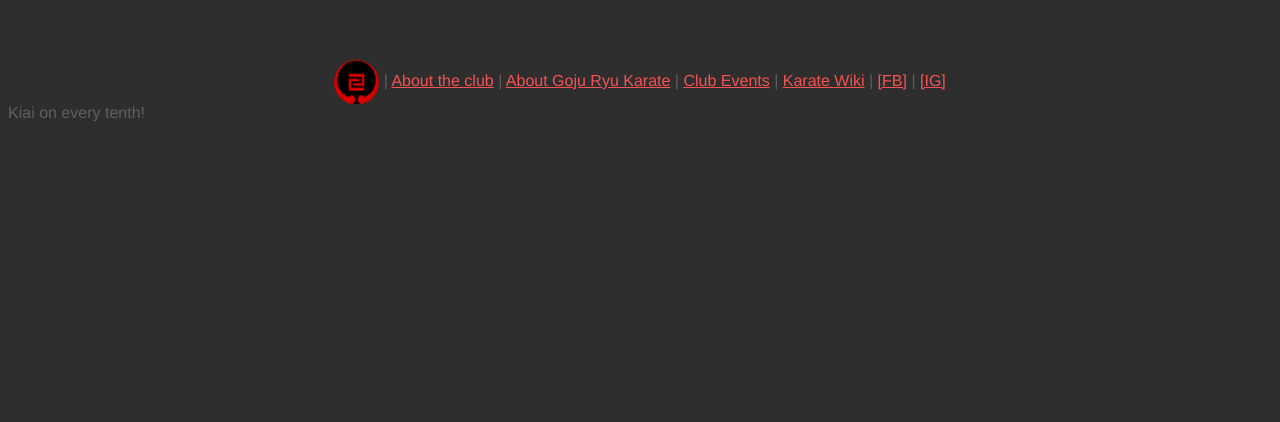
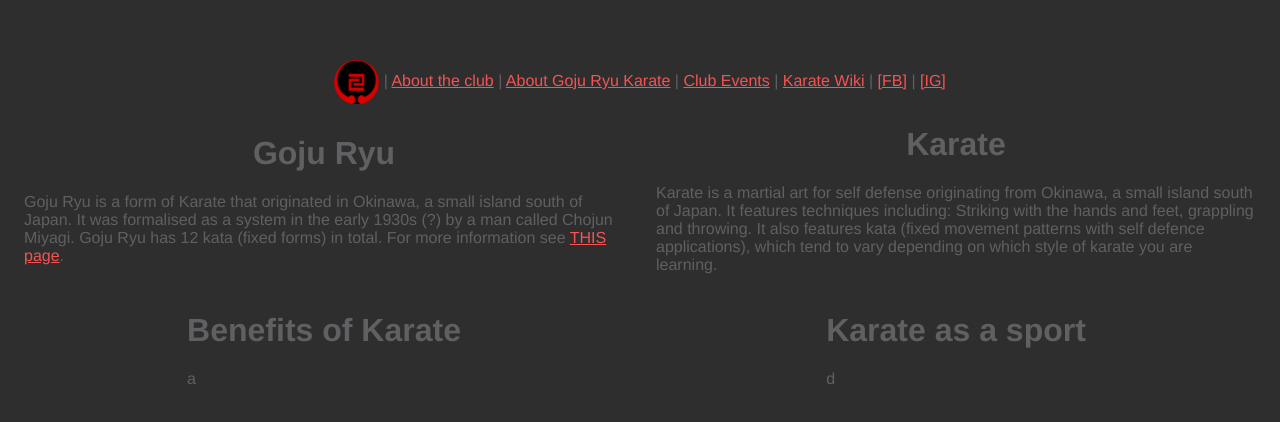
Before and after one commit to matt-auckland/uoa-karate, a Vue app: page /#/goju-ryu in a window 1280 px wide. Shown: the top 422 px of the page. Built offline with nearby package versions, Linux system fonts and the light colour scheme.

Commit message:
updated todo list. added some info to about karate page. improed styling of 'people' on the about the club page

```diff
--- a/src/components/Person.vue
+++ b/src/components/Person.vue
@@ -25,26 +25,32 @@ export default {
   justify-items: center;
   align-items: center;
   margin: 10px;
+  text-align: center;
 }
+
 img {
   width: 80px;
   height: 80px;
   border-radius: 60px;
   background-color: #fff;
+  margin-bottom: 10px;
 }
 
 .name {
   color: var(--tuatara-lighter);
   font-size: 20px;
+  margin-bottom: 5px;
 }
 
 .position {
   color: var(--tuatara-light);
   font-size: 18px;
+  margin-bottom: 5px;
 }
 
 .bio {
   color: var(--tuatara-light);
   font-size: 15px;
+  margin-bottom: 5px;
 }
 </style>
--- a/src/components/ToDo.vue
+++ b/src/components/ToDo.vue
@@ -2,16 +2,17 @@
   <div class="hello">
     <h2>To Do:</h2>
     <ul>
-      <li class="done">Pick a colour scheme</li>
-      <li class="done">implement colour scheme</li>
-      <li class="">Complete home page</li>
-      <li class="">Complete events page</li>
-      <li class="">Complete karate page</li>
-      <li class="">Add page for instructors and exec</li>
-      <li class="">Add icons for FB and IG</li>
-      <li class="done">Add a logo</li>
-      <li class="done">Add map</li>
-      <li class="">Add contact form</li>
+      <li class="done">Pick a colour scheme 🌈</li>
+      <li class="done">implement colour scheme 🖌</li>
+      <li class="">Complete home page 🏠</li>
+      <li class="">Complete events page 👯‍♂️</li>
+      <li class="">Complete karate page 🥋</li>
+      <li class="">Add page for instructors and exec 🧘</li>
+      <li class="">Add icons for FB and IG 🤳</li>
+      <li class="done">Add a logo 🎨</li>
+      <li class="done">Add map 🗺️</li>
+      <li class="">Add contact form 💌</li>
+      <li class="">Add gallery 🖼️</li>
     </ul>
   </div>
 </template>
--- a/src/views/About.vue
+++ b/src/views/About.vue
@@ -39,7 +39,7 @@ export default {
         {
           name: 'Tom Davies',
           pic: '',
-          position: '',
+          position: 'Intructor',
           bio: 'Tom Sensei holds a third degree black belt in Goju Ryu, second degree black belt in Yoshukai Karate and first degree black belts in Zen Do Kai Karate Kickboxing and Shin Do Kempo.',
         },
         {
@@ -60,61 +60,61 @@ export default {
           name: 'Mathew Paul',
           pic: '',
           position: 'Social Director',
-          bio: '',
+          bio: 'Holds a 2nd Kyu in Goju Ryu',
         },
         {
           name: 'Wendy Yao',
           pic: '',
           position: 'Vice President',
-          bio: '',
+          bio: 'Holds a _th Kyu in Goju Ryu',
         },
         {
           name: 'Jane Yang',
           pic: '',
           position: 'Secretary',
-          bio: '',
+          bio: 'Holds a _th Kyu in Goju Ryu',
         },
         {
           name: 'Marcus Hong',
           pic: '',
           position: 'Health & Safety Officer',
-          bio: '',
+          bio: 'Holds a 2nd Kyu in Goju Ryu',
         },
         {
           name: 'Rimal Prasad',
           pic: '',
           position: 'Financial Officer',
-          bio: '',
+          bio: 'Holds a _th Kyu in Goju Ryu',
         },
         {
           name: 'Abhishek Makker',
           pic: '',
           position: 'Social Director',
-          bio: '',
+          bio: 'Holds a _th Kyu in Goju Ryu',
         },
         {
           name: 'Zehra Hamid',
           pic: '',
           position: 'Financial Officer',
-          bio: '',
+          bio: 'Holds a _th Kyu in Goju Ryu',
         },
         {
           name: 'Vera Meng',
           pic: '',
           position: 'Vice President',
-          bio: '',
+          bio: 'Holds a _th Kyu in Goju Ryu',
         },
         {
           name: 'Emma Huang O\'Keefe',
           pic: '',
           position: 'President',
-          bio: '',
+          bio: 'Holds a _th Kyu in Goju Ryu',
         },
         {
           name: 'Jessica Cee',
           pic: '',
           position: 'Health & Safety Officer',
-          bio: '',
+          bio: 'Holds a _th Kyu in Goju Ryu',
         },
       ],
     }
--- a/src/views/Karate.vue
+++ b/src/views/Karate.vue
@@ -1,13 +1,42 @@
 <template>
-  <div class="home">
-    Kiai on every tenth!
+  <div class="container">
+    <div>
+    <h1>Goju Ryu</h1>
+    <p>
+      Goju Ryu is a form of Karate that originated in Okinawa, a small island south of Japan.
+      It was formalised as a system in the early 1930s (?) by a man called Chojun Miyagi.
+      Goju Ryu has 12 kata (fixed forms) in total. For more information see <a href="">THIS page</a>.
+    </p>
+    </div>
+<div>
+
+    <h1>Karate</h1>
+    <p>
+      Karate is a martial art for self defense originating from Okinawa, a small island south of Japan. It features techniques including: Striking with the hands and feet, grappling and throwing.
+      It also features kata (fixed movement patterns with self defence applications), which tend to vary depending on which style of karate you are learning.
+
+    </p>
+
+</div>
+<div>
+
+    <h1>Benefits of Karate</h1>
+    <p>
+a
+    </p>
+
+</div>
+<div>
+
+    <h1>Karate as a sport</h1>
+    <p>
+d
+    </p>
+</div>
   </div>
 </template>
 
 <script>
-// @ is an alias to /src
-
-
 
 export default {
   name: 'Karate',
@@ -15,3 +44,22 @@ export default {
   }
 }
 </script>
+
+<style scoped>
+  .container {
+    text-align: left;
+    display: grid;
+    align-items: center;
+    justify-items: center;
+    grid-template-columns: repeat(2, minmax(300px, 1fr)) ;
+  }
+
+  .container p {
+    max-width: 600px;
+    align-self: flex-start;
+  }
+
+  h1 {
+    text-align: center;
+  }
+</style>
```
